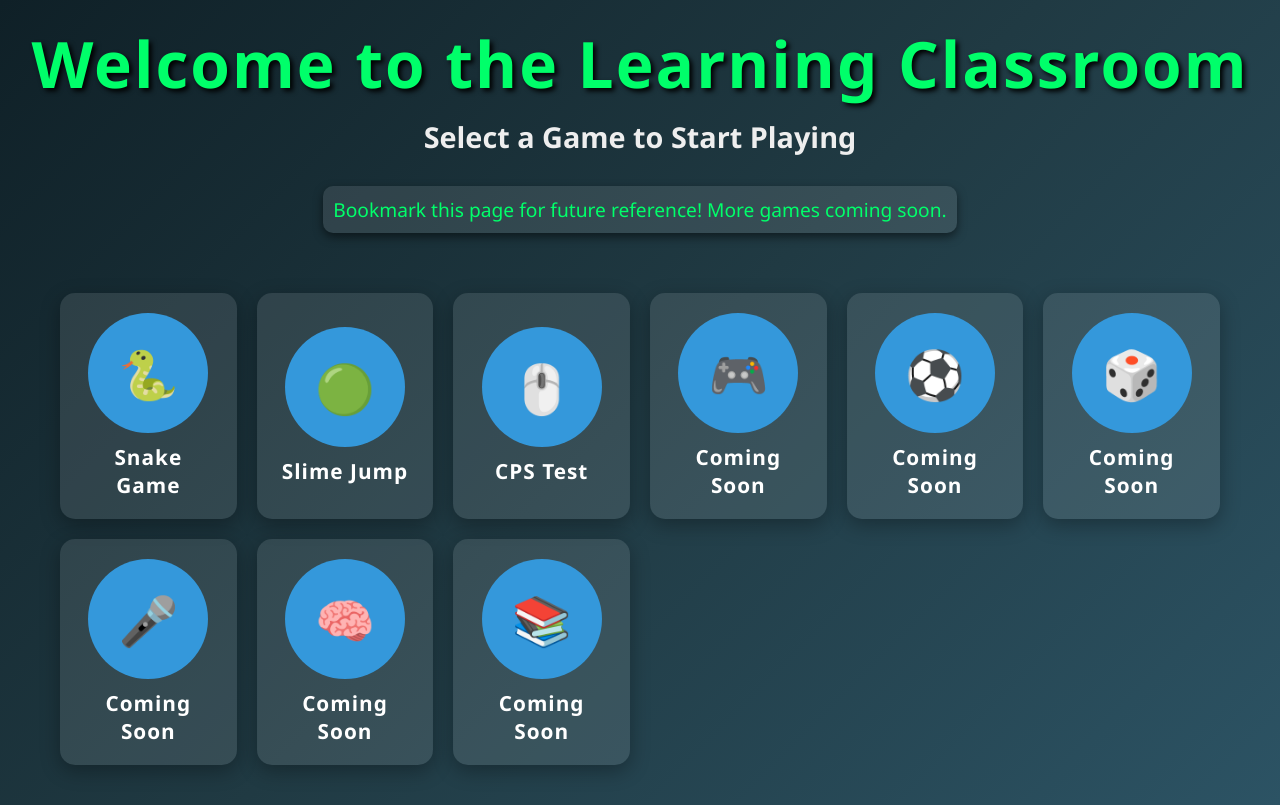
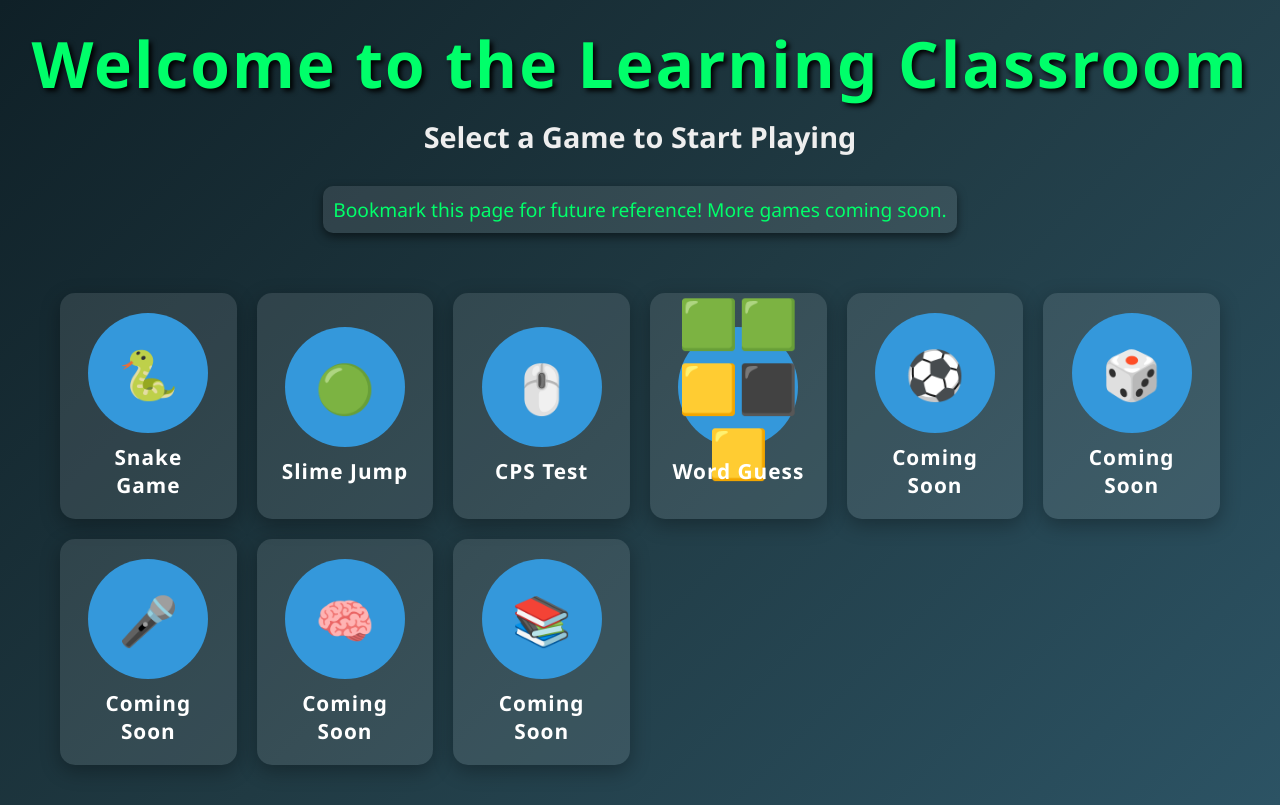
Before and after one commit to learningclassroom/learningclassroom.github.io, a plain HTML site: page index.html in a window 1280 px wide. Drawn offline with Linux system fonts and the light colour scheme.

Commit message:
Update index.html

```diff
--- a/index.html
+++ b/index.html
@@ -190,9 +190,9 @@
             <div class="square">🖱️</div>
             <div class="name">CPS Test</div>
         </div>
-        <div class="item">
-            <div class="square">🎮</div>
-            <div class="name">Coming Soon</div>
+        <div class="item" onclick="window.location.href='wordguess.html'">
+            <div class="square">🟩🟩🟨⬛️🟨</div>
+            <div class="name">Word Guess</div>
         </div>
         <div class="item">
             <div class="square">⚽</div>
```
